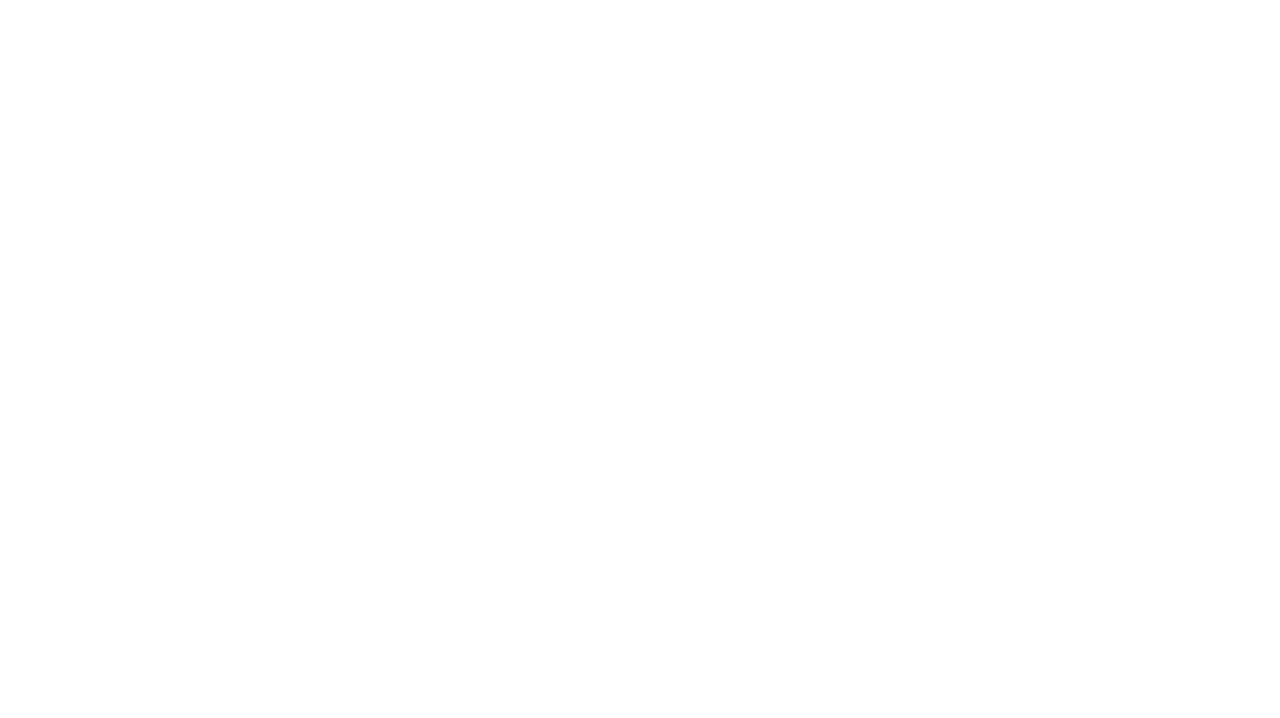
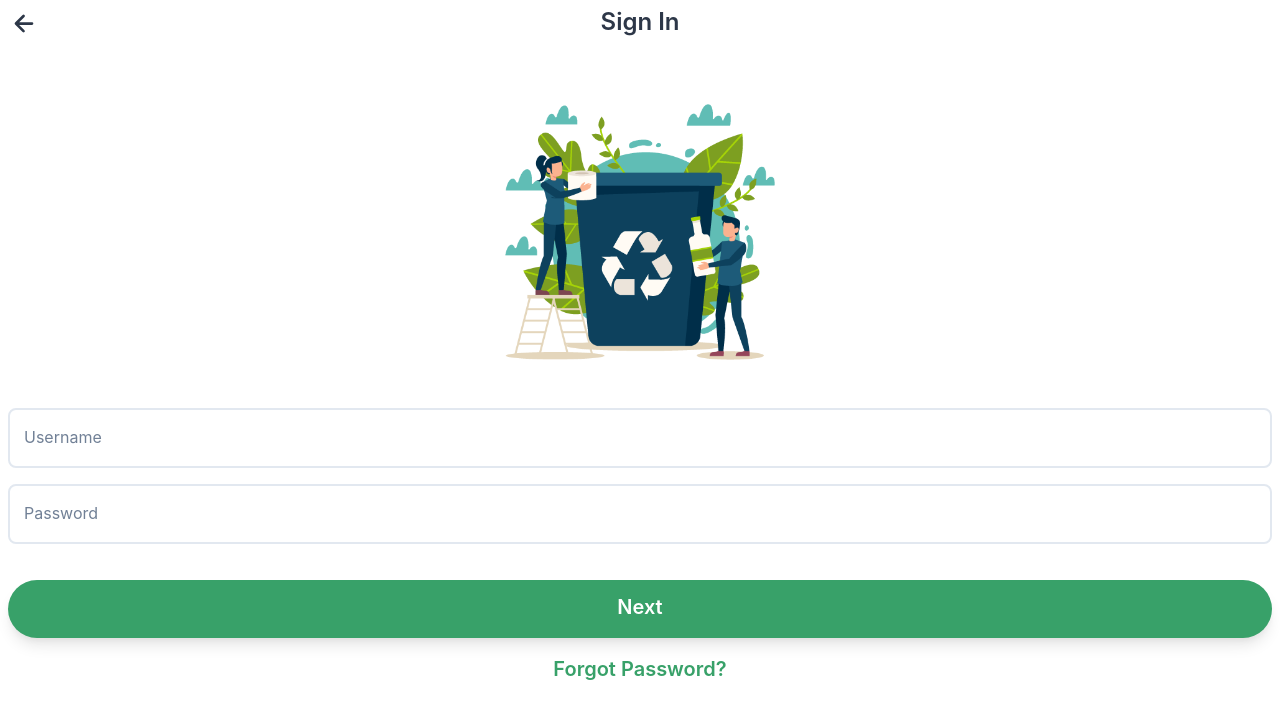
Before and after one commit to harushinogen/sampah, a Vue app: page /login in a window 1280 px wide. Shown: the top 718 px of the page. Built offline with nearby package versions, Linux system fonts and the light colour scheme.

Commit message:
Added Login Page and redisigned balance button

```diff
--- a/src/components/Balance.vue
+++ b/src/components/Balance.vue
@@ -4,12 +4,18 @@
       <h1 class="balance-header">Total Saldo</h1>
       <h1 class="balance-saldo">Rp 25.450</h1>
     </div>
-    <div class="flex justify-around mb-2 mt-1 shadow-lg rounded-lg">
-      <button class="balance-btn text-sm font-semibold border-r border-gray-200 flex-grow py-3">
+    <div class="flex justify-around mb-2 rounded-lg">
+      <button class="rounded-lg bg-gray-200 flex-grow m-2 text-sm font-semibold text-gray-700 py-3 w-24">
+        <svg xmlns="http://www.w3.org/2000/svg" viewBox="-2 -2 24 24" class="w-8 inline-block fill-current">
+          <path d='M4 2a2 2 0 0 0-2 2v12a2 2 0 0 0 2 2h12a2 2 0 0 0 2-2V4a2 2 0 0 0-2-2H4zm0-2h12a4 4 0 0 1 4 4v12a4 4 0 0 1-4 4H4a4 4 0 0 1-4-4V4a4 4 0 0 1 4-4zm7 11v4a1 1 0 0 1-2 0v-4H5a1 1 0 0 1 0-2h4V5a1 1 0 1 1 2 0v4h4a1 1 0 0 1 0 2h-4z'/>
+        </svg>
         Topup
       </button>
-      <button class="balance-btn text-sm font-semibold border-l border-gray-200 flex-grow py-3">
-        Redeem
+      <button class="rounded-lg bg-gray-200 flex-grow m-2 text-sm font-semibold text-gray-700 py-3 w-24">
+        <svg xmlns="http://www.w3.org/2000/svg" viewBox="-2 -2 24 24" class="w-8 inline-block fill-current">
+          <path d='M4 2a2 2 0 0 0-2 2v12a2 2 0 0 0 2 2h12a2 2 0 0 0 2-2V4a2 2 0 0 0-2-2H4zm0-2h12a4 4 0 0 1 4 4v12a4 4 0 0 1-4 4H4a4 4 0 0 1-4-4V4a4 4 0 0 1 4-4zm1 9h10a1 1 0 0 1 0 2H5a1 1 0 0 1 0-2z'/>
+        </svg>
+        Withdraw
       </button>
     </div>
   </div>
--- a/src/components/Titlebar.vue
+++ b/src/components/Titlebar.vue
@@ -1,6 +1,6 @@
 <template>
 	<div id="title-bar" class="h-16 flex p-2 flex">
-		<router-link to="/" class="z-10">
+		<router-link v-bind:to="route" class="z-10">
       <svg xmlns="http://www.w3.org/2000/svg" viewBox="-5 -5 24 24" class="fill-current h-8">
         <path d='M3.414 7.657l3.95 3.95A1 1 0 0 1 5.95 13.02L.293 7.364a.997.997 0 0 1 0-1.414L5.95.293a1 1 0 1 1 1.414 1.414l-3.95 3.95H13a1 1 0 0 1 0 2H3.414z' />
       </svg>
@@ -12,7 +12,8 @@
 	export default {
 		name: "title-bar",
 		props: {
-			title: String
+			title: String,
+			route: String
 		}
 	}
 </script>
--- a/src/router/index.js
+++ b/src/router/index.js
@@ -5,6 +5,7 @@ import App from '../App.vue'
 import HistoryPage from '../views/HistoryPage.vue'
 import ProfilePage from '../views/ProfilePage.vue'
 import LandingPage from '../views/Landing.vue'
+import LoginPage from '../views/Login.vue'
 
 Vue.use(VueRouter)
 
@@ -34,6 +35,12 @@ const routes = [
     meta: { transitionName: 'slide' }
   },
   {
+    path: '/login',
+    name: 'login',
+    component: LoginPage,
+    meta: { transitionName: 'slide' }
+  },
+  {
     path: '/about',
     name: 'about',
     // route level code-splitting
--- a/src/views/HistoryPage.vue
+++ b/src/views/HistoryPage.vue
@@ -1,6 +1,6 @@
 <template>
 	<div id="history-page">
-		<Titlebar class="text-gray-800" title="Riwayat"></Titlebar>
+		<Titlebar class="text-gray-800" title="Riwayat" route="/"></Titlebar>
 		<div class="flex justify-between h-16">
 			<div class="select-container"
 			v-on:mouseleave="() => showCategoryItem = false"
--- a/src/views/Landing.vue
+++ b/src/views/Landing.vue
@@ -5,12 +5,12 @@
     <p class="text-lg text-center mt-3 mx-10">Help clean the world with your small actions</p>
     <div id="landing-image" class="h-64 bg-center bg-contain mt-10 bg-no-repeat"></div>
     <div class="flex-col flex">
-      <router-link to="/" class="text-center text-xl mx-auto font-semibold text-white bg-green-600 pb-3 pt-2 mt-5 w-64 rounded-full">Sign In</router-link>
+      <router-link to="/login" class="text-center text-xl mx-auto font-semibold text-white bg-green-600 pb-3 pt-2 mt-5 w-64 rounded-full">Sign In</router-link>
       <button class="text-xl mx-auto font-semibold text-green-600 mb-5 pt-2mt-5 w-64 rounded-full mt-2 pb-3">Create New Account</button>
     </div>
   </div>
 </template>
-<style>
+<style scoped>
   #landing-image{
     background-image: url('/img/illustration.png');
   }
--- /dev/null
+++ b/src/views/Login.vue
@@ -0,0 +1,52 @@
+<template>
+  <div id="login">
+    <Titlebar class="text-gray-800" route="/landing" title="Sign In"></Titlebar>
+    <div id="sign-in-image" class="h-64 bg-center bg-contain mt-10 bg-no-repeat m-10"></div>
+    <div id="input-username" class="p-2">
+      <input id="input" type="text" v-model="username" class="border-2 rounded-lg p-4 focus:border-green-400 hover:border-green-300 w-full focus:outline-none">
+      <p v-bind:class="{ 'input-active' : username != ''}" id="placeholder" class="ml-3 px-1 bg-transparent absolute leading-none">Username</p>
+    </div>
+    <div id="input-password" class="p-2">
+      <input id="input" type="password" v-model="password" class="border-2 rounded-lg p-4 focus:border-green-400 hover:border-green-300 w-full focus:outline-none">
+      <p v-bind:class="{ 'input-active' : password != ''}" id="placeholder" class="ml-3 px-1 bg-transparent absolute leading-none">Password</p>
+    </div>
+    <div class="flex-col flex p-2">
+      <router-link to="/" class="text-center text-xl mx-auto font-semibold text-white bg-green-600 pb-4 pt-3 mt-5 w-full rounded-full shadow-lg">Next</router-link>
+      <button class="text-xl mx-auto font-semibold text-green-600 mb-5 pt-2 mt-2 w-64 rounded-full mt-2 pb-4">Forgot Password?</button>
+    </div>
+  </div>
+</template>
+<style scoped>
+  #sign-in-image{
+    background-image: url('/img/loginIllus.png')
+  }
+  #placeholder{
+    margin-top: -39px;
+    transition: 300ms;
+    color: #718096;
+  }
+  #input:hover + #placeholder,
+  #input:focus + #placeholder,
+  #placeholder:hover,
+  .input-active{
+    margin-top: -68px !important;
+    font-size: 14px;
+    color: #48bb78;
+    background-color: white;
+  }
+</style>
+<script>
+import Titlebar from "../components/Titlebar";
+export default {
+  name: "login",
+  components: {
+    Titlebar
+  },
+  data () {
+    return {
+      username: '',
+      password: ''
+    }
+  }
+}
+</script>
--- a/src/views/ProfilePage.vue
+++ b/src/views/ProfilePage.vue
@@ -1,7 +1,7 @@
 <template>
   <div id="profile" class="flex flex-col">
     <div class="rounded-b-lg h-64 shadow-lg pt-3 text-gray-100" style="background: linear-gradient(119.15deg, #68D391 0%, #38A169 100.7%);">
-      <Titlebar title="Profile"></Titlebar>
+      <Titlebar title="Profile" route="/"></Titlebar>
       <div style="background-image: url(img/863589.png)" class="profile-pic mx-auto h-24 w-24 border-4 border-white"></div>
       <p class="text-xl text-center mt-2">Konjiki no Yami</p>
       <p class="text-center">@yami_chan</p>
```
Also changed, not shown: src/components/InputText.vue (added, +19 -0 lines), public/img/loginIllus.png (added).
